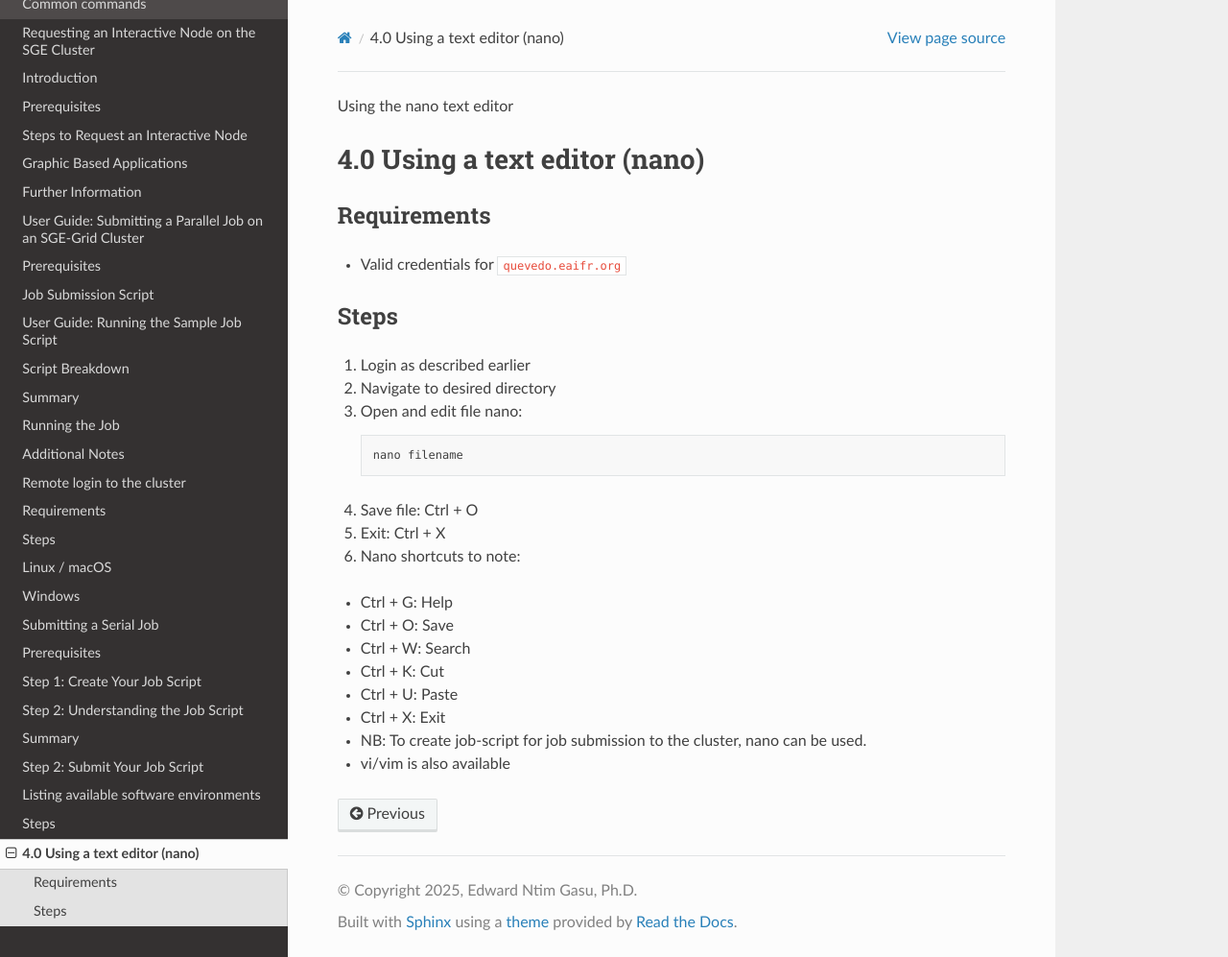
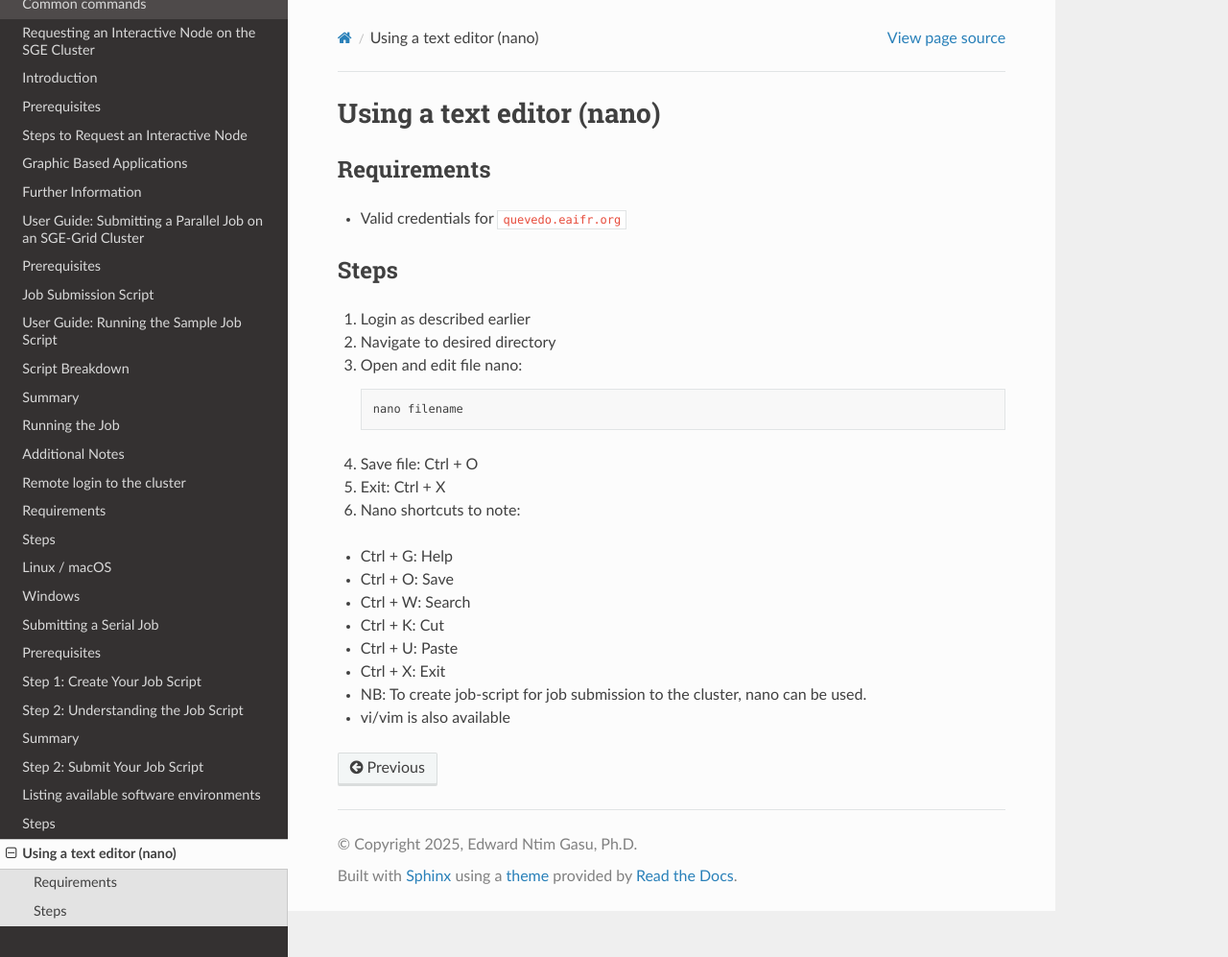
Before and after one commit to eaifrrw/sc-how-to, a Sphinx documentation site: the page built from docs/text_editor.md, in a window 1280 px wide and 997 px high. Shown: the whole window at 96% size. Built offline with Sphinx 7.4.7 and the Read the Docs theme 3.1.0, drawn with Linux system fonts in a browser that asks for light colours.

Commit message:
took out numbering

```diff
--- a/docs/text_editor.md
+++ b/docs/text_editor.md
@@ -1,5 +1,4 @@
-Using the nano text editor
-# 4.0 Using a text editor (nano)
+# Using a text editor (nano)
 
 ## Requirements
 - Valid credentials for `quevedo.eaifr.org`
```
